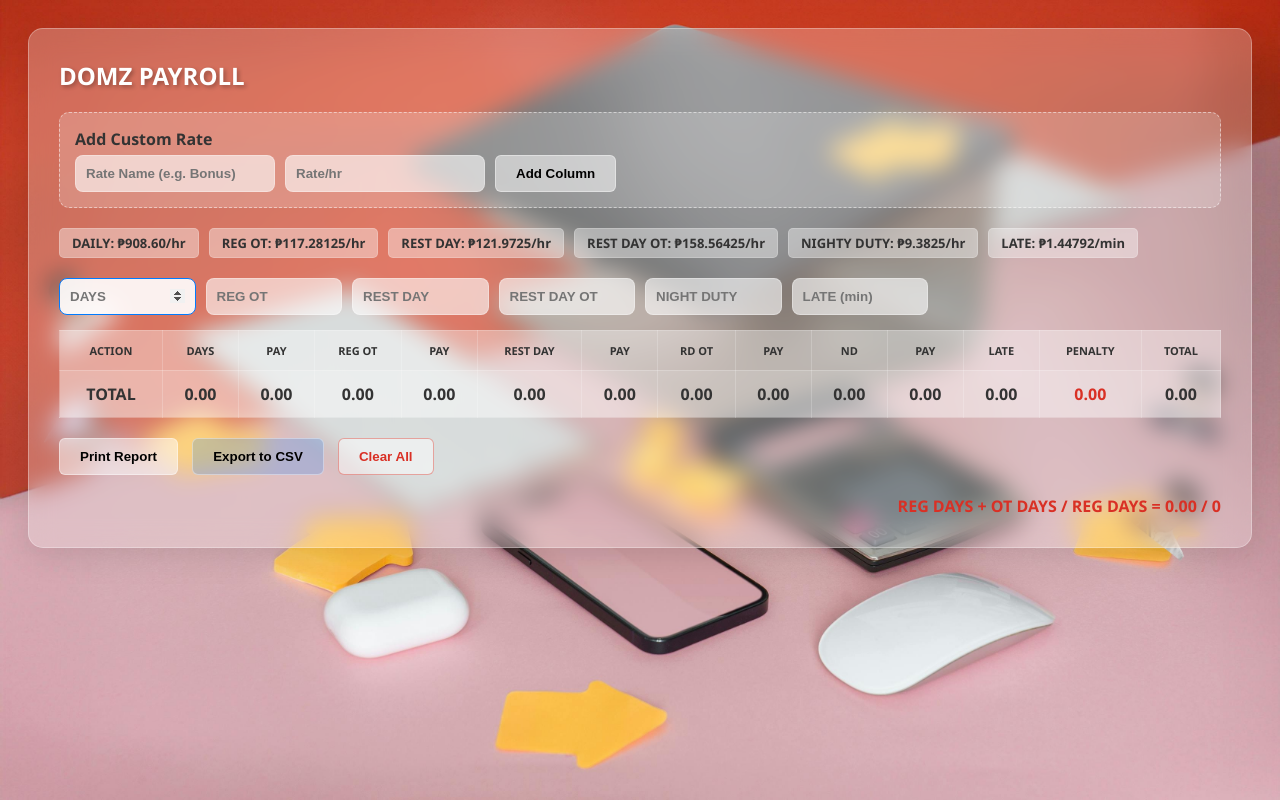
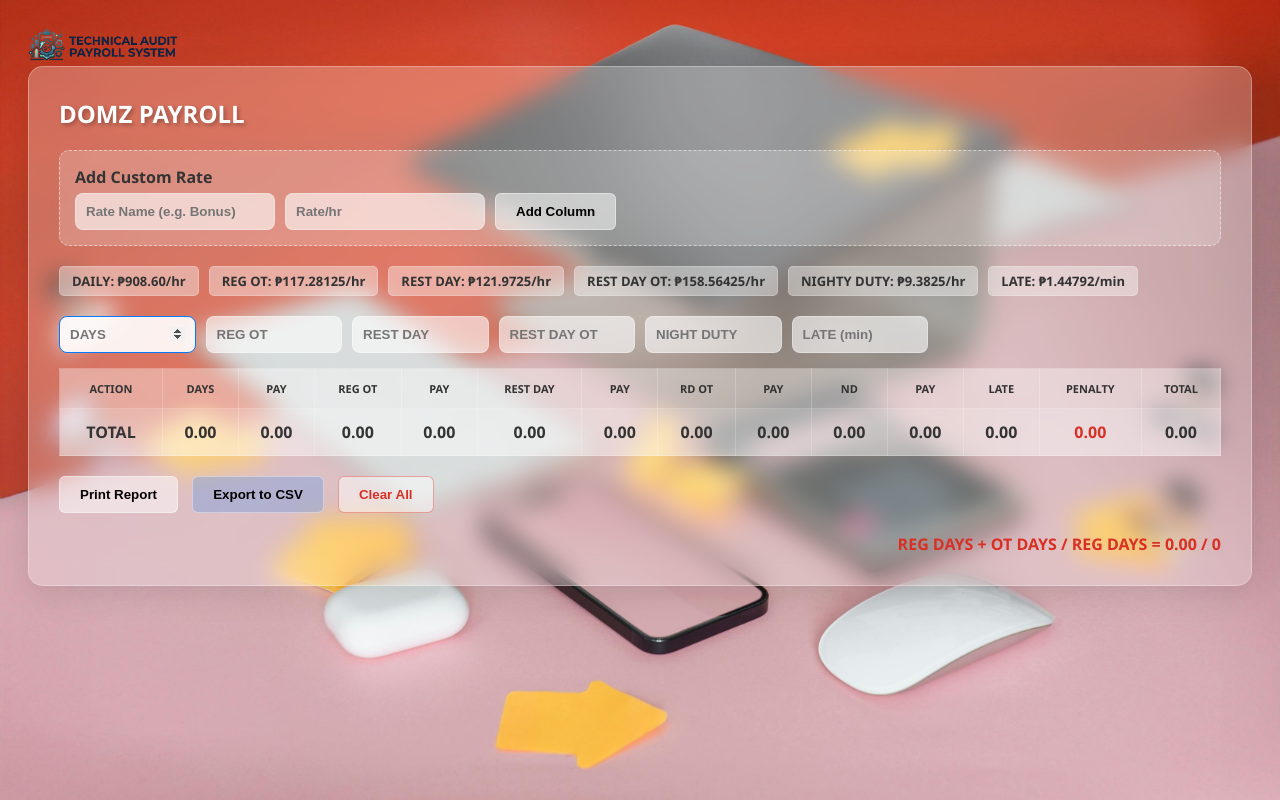
Before and after one commit to cahiligburner/studious-spork, a plain HTML site: page DOMZ/domz.html in a window 1280 px wide. Drawn offline with Linux system fonts and the light colour scheme.

Commit message:
Update domz.html

```diff
--- a/DOMZ/domz.html
+++ b/DOMZ/domz.html
@@ -4,6 +4,14 @@
 <meta charset="UTF-8">
 <meta name="viewport" content="width=device-width, initial-scale=1.0">
 <title>DOMZ PAYROLL PRO</title>
+<link rel="icon" type="image/x-icon" href="icon.ico">
+<header>
+    <nav>
+        <a href="index.html">
+            <img src="bg.png" alt="Company Logo" width="150">
+        </a>
+    </nav>
+</header>
 
 <style>
  body {
```
